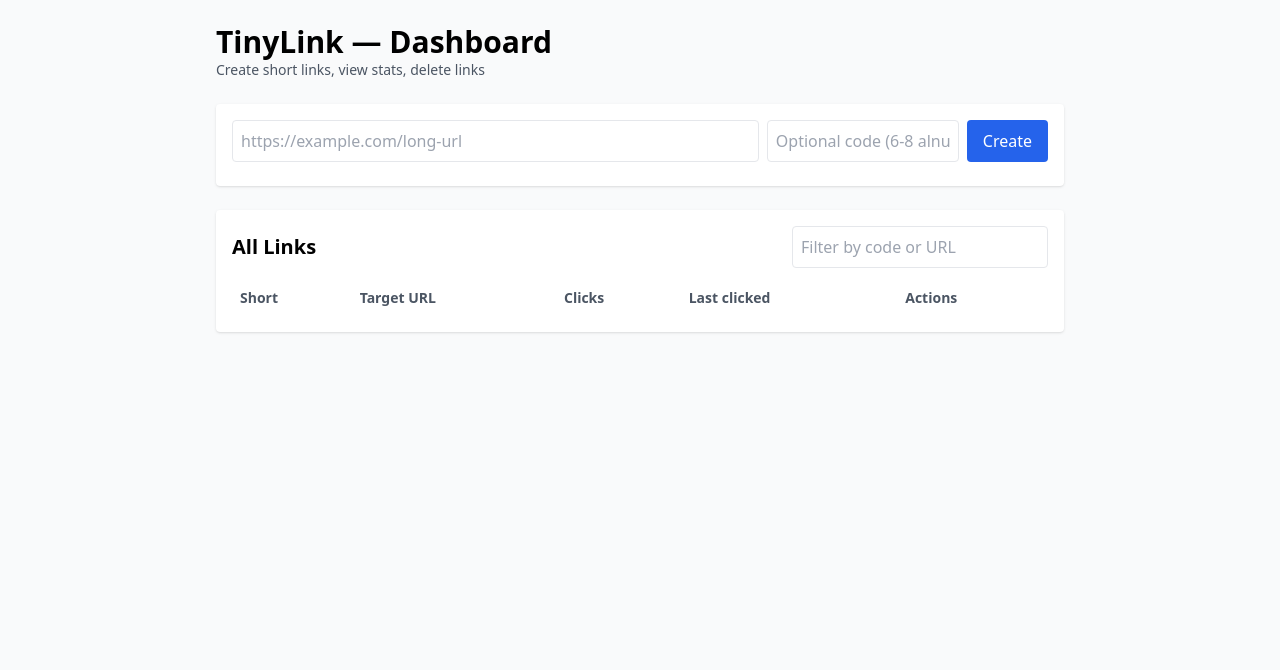
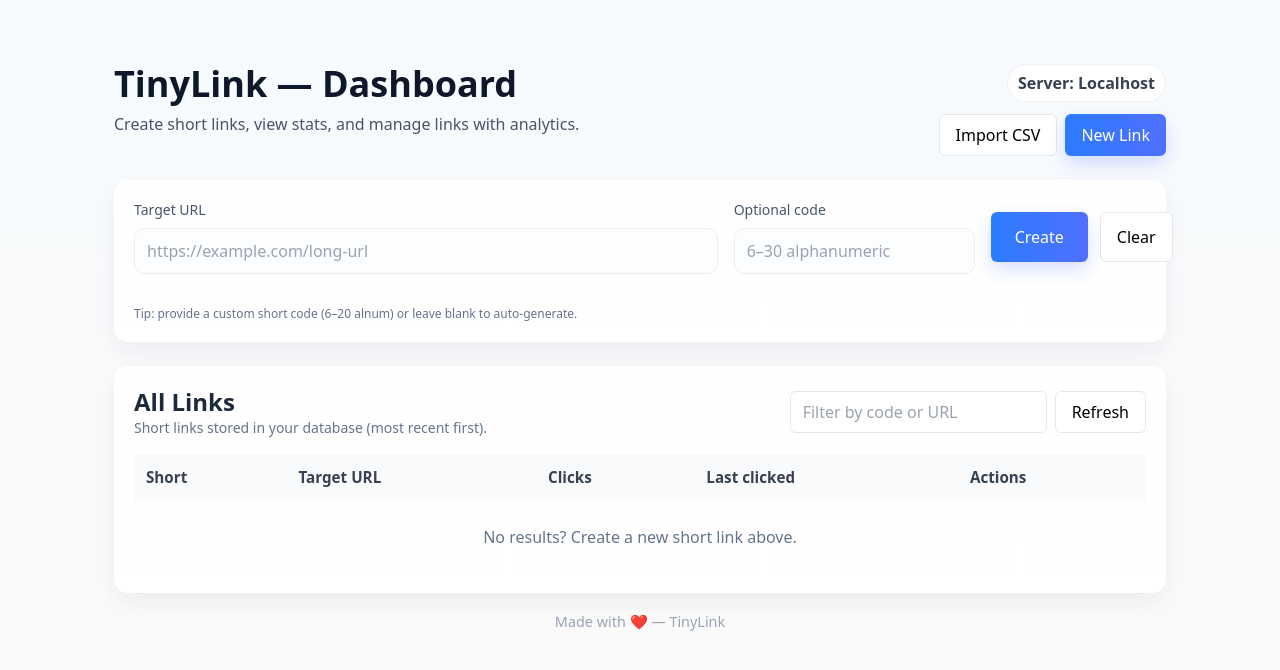
Before and after one commit to DileepNiki121/Take-Home_Project_TinyLink, a website: page public/index.html in a window 1280 px wide. Drawn offline with nearby package versions, Linux system fonts and the light colour scheme; no server answers.

Commit message:
Updated full project: api.js, redirect.js, db.js, UI changes, regex support, bug fixes

```diff
--- a/public/index.html
+++ b/public/index.html
@@ -1,49 +1,156 @@
-<!DOCTYPE html>
+<!doctype html>
 <html lang="en">
 <head>
-  <meta charset="utf-8"/>
+  <meta charset="utf-8" />
+  <meta name="viewport" content="width=device-width,initial-scale=1" />
   <title>TinyLink — Dashboard</title>
-  <meta name="viewport" content="width=device-width,initial-scale=1"/>
+
+  <!-- Tailwind CDN (quick) -->
   <script src="https://cdn.tailwindcss.com"></script>
+
+  <!-- Small custom styles for nicer look -->
+  <style>
+    /* Soft page background gradient */
+    body {
+      background: linear-gradient(180deg, #f6fbff 0%, #fafafa 60%);
+      -webkit-font-smoothing: antialiased;
+      -moz-osx-font-smoothing: grayscale;
+    }
+
+    /* Nice container width */
+    .page {
+      max-width: 1100px;
+      margin: 40px auto;
+      padding: 24px;
+    }
+
+    /* Card look */
+    .card {
+      background: linear-gradient(180deg, rgba(255,255,255,0.98), #ffffff);
+      border-radius: 14px;
+      box-shadow: 0 10px 25px rgba(20,40,80,0.06);
+      padding: 20px;
+    }
+
+    /* Accent button / gradient */
+    .btn-accent {
+      background: linear-gradient(90deg,#2b7cff,#4f6fff);
+      color: white;
+      box-shadow: 0 8px 18px rgba(47,84,255,0.18);
+    }
+
+    .btn-accent:active { transform: translateY(1px); }
+
+    /* Soft input */
+    input[type="text"], input[type="url"] {
+      border-radius: 10px;
+      border: 1px solid rgba(15,23,42,0.06);
+      background: #fbfdff;
+      padding: 10px 12px;
+    }
+
+    /* Table header / rows */
+    thead th { color: #374151; font-weight: 700; font-size: 0.95rem; }
+    tbody td { color: #374151; font-size: 0.95rem; }
+
+    /* Small green success text */
+    .muted-success { color: #0f9d58; font-weight: 600; }
+
+    /* Tag */
+    .server-tag {
+      display:inline-block;
+      padding:6px 10px;
+      border-radius:999px;
+      background:#fff;
+      border:1px solid rgba(15,23,42,0.06);
+      font-weight:600;
+      color:#374151;
+    }
+
+    /* Tiny footer */
+    footer { text-align:center; color:#9aa4b2; font-size:0.9rem; padding:18px 0; }
+  </style>
 </head>
-<body class="bg-gray-50 min-h-screen">
-  <div class="max-w-4xl mx-auto p-6">
-    <header class="mb-6">
-      <h1 class="text-3xl font-bold">TinyLink — Dashboard</h1>
-      <p class="text-sm text-gray-600">Create short links, view stats, delete links</p>
+<body>
+  <div class="page">
+    <header class="flex items-start justify-between mb-6">
+      <div>
+        <h1 class="text-4xl font-extrabold text-slate-900">TinyLink — Dashboard</h1>
+        <p class="mt-2 text-slate-600">Create short links, view stats, and manage links with analytics.</p>
+      </div>
+
+      <div class="text-right">
+        <div class="server-tag">Server: <span class="font-semibold">Localhost</span></div>
+        <div class="mt-3 flex gap-2 justify-end">
+          <button id="importBtn" class="px-4 py-2 border rounded-md bg-white">Import CSV</button>
+          <button id="newLinkBtn" class="px-4 py-2 btn-accent rounded-md">New Link</button>
+        </div>
+      </div>
     </header>
 
-    <section class="mb-6 bg-white p-4 rounded shadow">
-      <form id="createForm" class="flex gap-2 flex-col md:flex-row">
-        <input id="target_url" placeholder="https://example.com/long-url" class="flex-1 p-2 border rounded" />
-        <input id="custom_code" placeholder="Optional code (6-8 alnum)" class="w-48 p-2 border rounded" />
-        <button id="createBtn" class="px-4 py-2 bg-blue-600 text-white rounded">Create</button>
+    <!-- CREATE FORM CARD -->
+    <section class="card mb-6">
+      <form id="createForm" class="grid grid-cols-1 md:grid-cols-12 gap-4 items-center">
+        <div class="md:col-span-7">
+          <label class="block text-sm text-slate-600 mb-2">Target URL</label>
+          <input id="target_url" type="url" placeholder="https://example.com/long-url" class="w-full" />
+        </div>
+
+        <div class="md:col-span-3">
+          <label class="block text-sm text-slate-600 mb-2">Optional code</label>
+          <input id="custom_code" type="text" placeholder="6–30 alphanumeric" class="w-full" />
+        </div>
+
+        <div class="md:col-span-2 flex gap-3">
+          <button id="createBtn" class="btn-accent px-6 py-3 rounded-md">Create</button>
+          <button id="clearBtn" type="button" class="px-4 py-3 border rounded-md bg-white">Clear</button>
+        </div>
+
+        <div class="md:col-span-12 mt-2">
+          <div id="createMsg" class="text-sm"></div>
+          <p class="text-xs text-slate-500 mt-2">Tip: provide a custom short code (6–20 alnum) or leave blank to auto-generate.</p>
+        </div>
       </form>
-      <div id="createMsg" class="mt-2 text-sm text-red-600"></div>
     </section>
 
-    <section class="bg-white p-4 rounded shadow">
-      <div class="flex justify-between items-center mb-3">
-        <h2 class="text-xl font-semibold">All Links</h2>
-        <input id="search" placeholder="Filter by code or URL" class="p-2 border rounded w-64" />
+    <!-- TABLE CARD -->
+    <section class="card">
+      <div class="flex items-center justify-between mb-4">
+        <div>
+          <h2 class="text-2xl font-semibold text-slate-800">All Links</h2>
+          <p class="text-sm text-slate-500">Short links stored in your database (most recent first).</p>
+        </div>
+
+        <div class="flex items-center gap-2">
+          <input id="search" placeholder="Filter by code or URL" class="px-3 py-2 rounded-md border bg-white" />
+          <button id="refreshBtn" class="px-4 py-2 border rounded-md bg-white">Refresh</button>
+        </div>
       </div>
-      <div id="tableWrap" class="overflow-auto">
-        <table class="min-w-full text-left">
-          <thead class="text-sm text-gray-600">
+
+      <div class="overflow-x-auto">
+        <table class="min-w-full bg-white">
+          <thead class="bg-slate-50">
             <tr>
-              <th class="p-2">Short</th>
-              <th class="p-2">Target URL</th>
-              <th class="p-2">Clicks</th>
-              <th class="p-2">Last clicked</th>
-              <th class="p-2">Actions</th>
+              <th class="text-left p-3">Short</th>
+              <th class="text-left p-3">Target URL</th>
+              <th class="text-left p-3">Clicks</th>
+              <th class="text-left p-3">Last clicked</th>
+              <th class="text-left p-3">Actions</th>
             </tr>
           </thead>
-          <tbody id="linksBody" class="bg-white"></tbody>
+          <tbody id="linksBody" class="divide-y"></tbody>
         </table>
       </div>
+
+      <div id="emptyNote" class="py-6 text-center text-slate-500">No results? Create a new short link above.</div>
     </section>
+
+    <footer>
+      Made with ❤️ — TinyLink
+    </footer>
   </div>
 
+  <!-- Keep script reference to your existing frontend JS -->
   <script src="app.js"></script>
 </body>
 </html>
```
Also changed, not shown: routes/api.js (+33 -17 lines), routes/redirect.js (+38 -11 lines), 1 other file.
